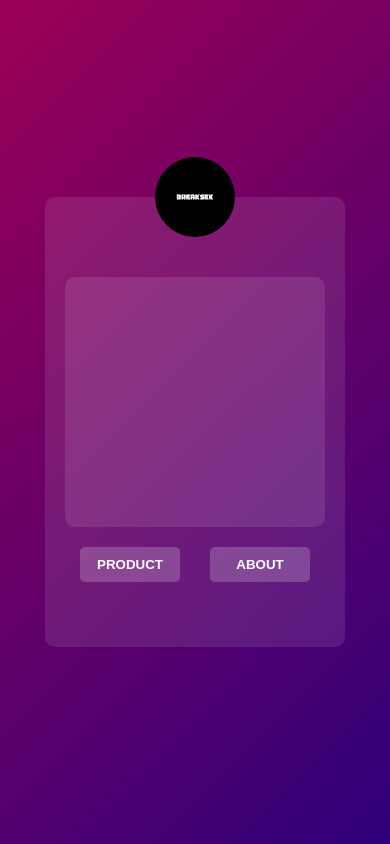
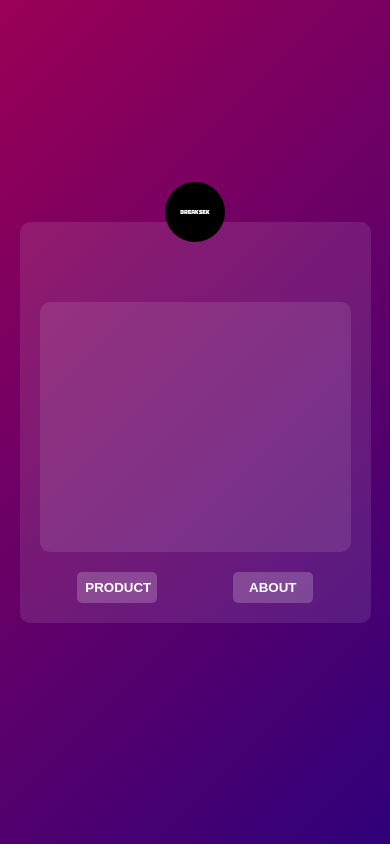
Before and after one commit to breaksek/smm, a plain HTML site: page index.html in a window 390 px wide. Drawn offline with Linux system fonts and the light colour scheme.

Commit message:
Update index.html

```diff
--- a/index.html
+++ b/index.html
@@ -69,6 +69,27 @@
         .buttons button:hover {
             background-color: rgba(255, 255, 255, 0.3);
         }
+        @media (max-width: 600px) {
+    .container {
+        width: 90%;
+        height: auto;
+    }
+
+    .buttons button {
+        width: 80px;
+        padding: 8px;
+    }
+
+    .logo {
+        width: 60px;
+        height: 60px;
+    }
+
+    .logo img {
+        width: 40px;
+        height: 40px;
+    }
+}
     </style>
 </head>
 <body>
```
